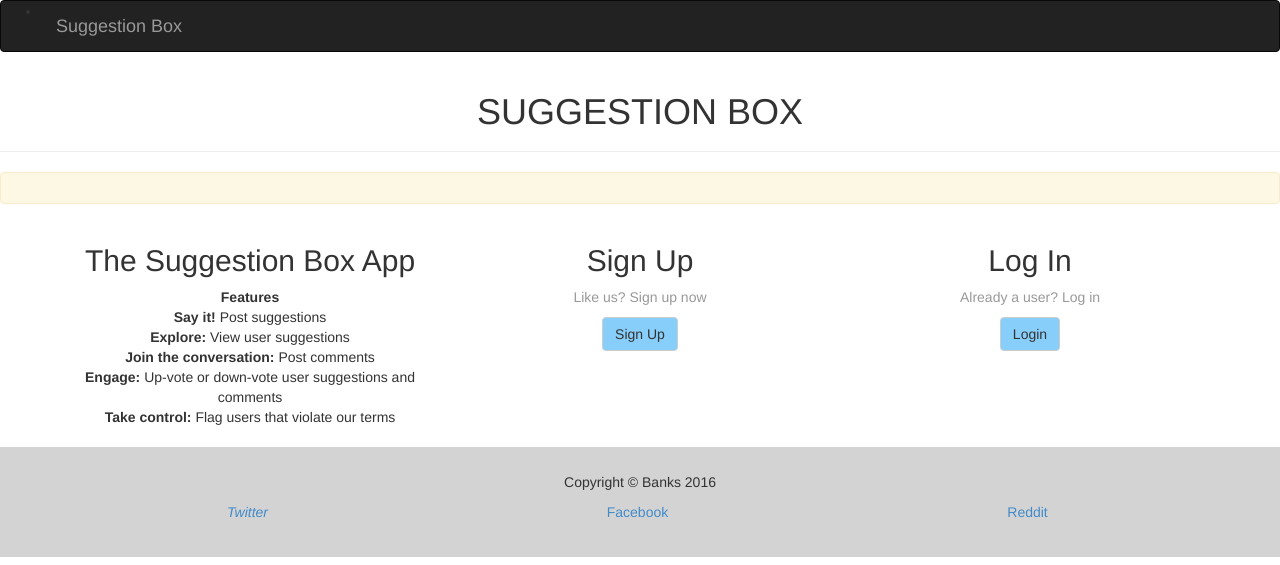
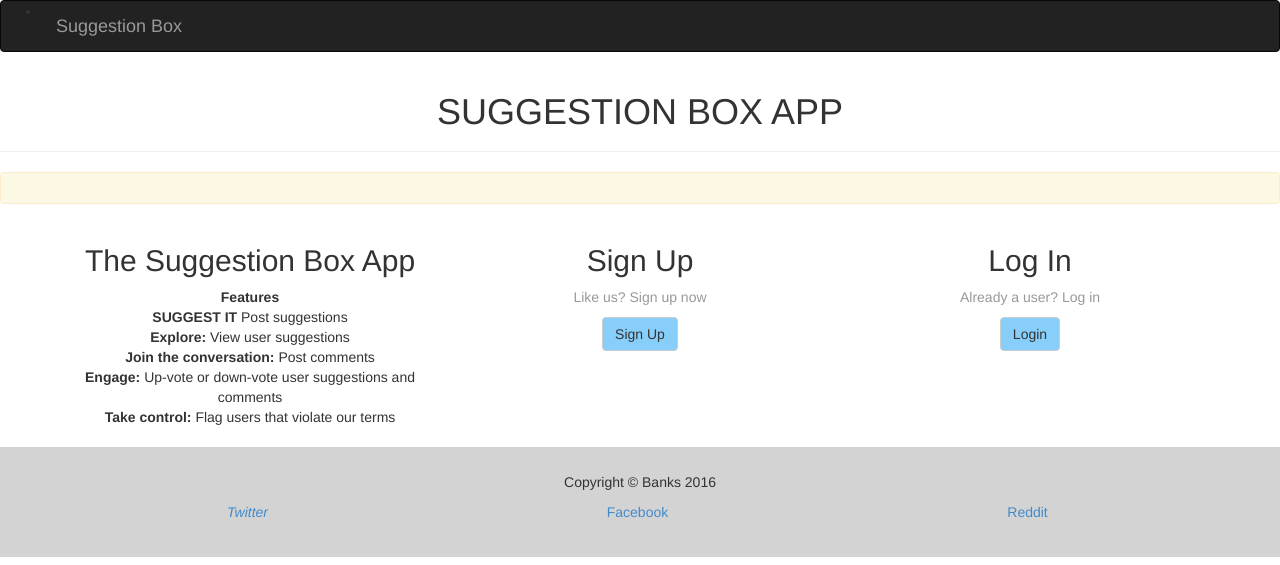
Before and after one commit to BMwenda/bc-8-suggestion-box, a Flask app: page / in a window 1280 px wide. Shown: the top 565 px of the page. Run offline with Flask 2, Linux system fonts and the light colour scheme; some libraries are stand-ins or nearby versions.

Commit message:
Modify suggestion and app name
* Create app.json

* Add suggestion

```diff
--- a/templates/base.html
+++ b/templates/base.html
@@ -27,7 +27,7 @@
     {% block header%}
       <header>
         <div class="text-center page-header">
-          <h1>SUGGESTION BOX</h1>
+          <h1>SUGGESTION BOX APP</h1>
         </div>
       </header>
       {% endblock %}
@@ -54,7 +54,7 @@
                 <h2 class="section-heading">The Suggestion Box App</h2>
                       <dl class="section-subheading">
                         <dt>Features</dt>
-                          <dd><b>Say it!  </b>Post suggestions</dd>
+                          <dd><b>SUGGEST IT  </b>Post suggestions</dd>
                           <dd><b>Explore:  </b>View user suggestions</dd>
                           <dd><b>Join the conversation: </b> Post comments</dd>
                           <dd><b>Engage: </b>  Up-vote or down-vote user suggestions and comments</dd>
```
